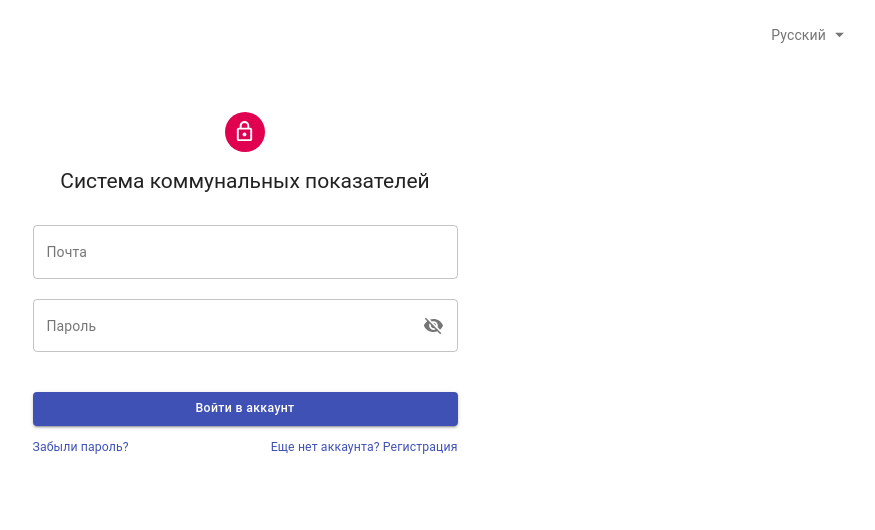
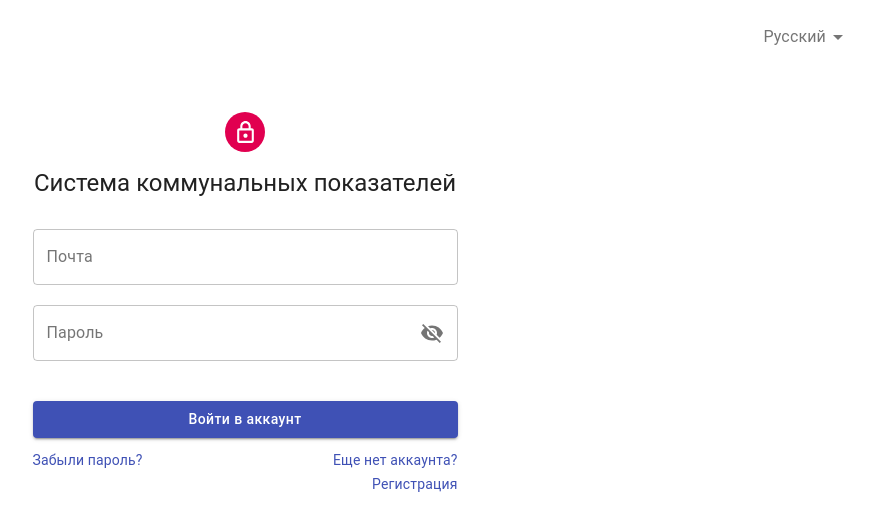
Before and after one commit to averholantsev/indicators_transfer, a React (Create React App) app: page /#/auth in a window 1280 px wide. Shown: the top 530 px of the page, without its empty margins (395-1270 px from the left). Built offline with nearby package versions, Linux system fonts and the light colour scheme.

Commit message:
delete some packages

```diff
--- a/package.json
+++ b/package.json
@@ -16,7 +16,6 @@
     "axios": "^0.19.2",
     "date-fns": "^2.14.0",
     "emailjs-com": "^2.4.1",
-    "history": "^4.10.1",
     "json-loader": "^0.5.7",
     "notistack": "^0.9.16",
     "react": "^16.13.1",
@@ -25,8 +24,7 @@
     "react-router-dom": "^5.2.0",
     "react-scripts": "^3.4.0",
     "redux": "^4.0.5",
-    "redux-thunk": "^2.3.0",
-    "semantic-ui-css": "^2.4.1"
+    "redux-thunk": "^2.3.0"
   },
   "scripts": {
     "start": "react-scripts start",
--- a/src/containers/AuthForm/AuthForm.css
+++ b/src/containers/AuthForm/AuthForm.css
@@ -19,12 +19,11 @@
   width: 40px;
   height: 40px;
   margin: 0 auto;
-
 }
 
 .roundIcon > svg {
   padding: 8px;
-  font-size: 39px;
+  font-size: 25px;
   color: white;
 }
 
--- a/src/index.js
+++ b/src/index.js
@@ -1,7 +1,6 @@
 import React from "react";
 import ReactDOM from "react-dom";
 import "./index.css";
-import "semantic-ui-css/semantic.min.css";
 import App from "./App";
 import * as serviceWorker from "./serviceWorker";
 
--- a/src/store/history.js
+++ /dev/null
@@ -1,2 +0,0 @@
-import { createBrowserHistory } from "history";
-export default createBrowserHistory();
```
Also changed, not shown: 1 other file (tests, documents, lock files or other folders).
